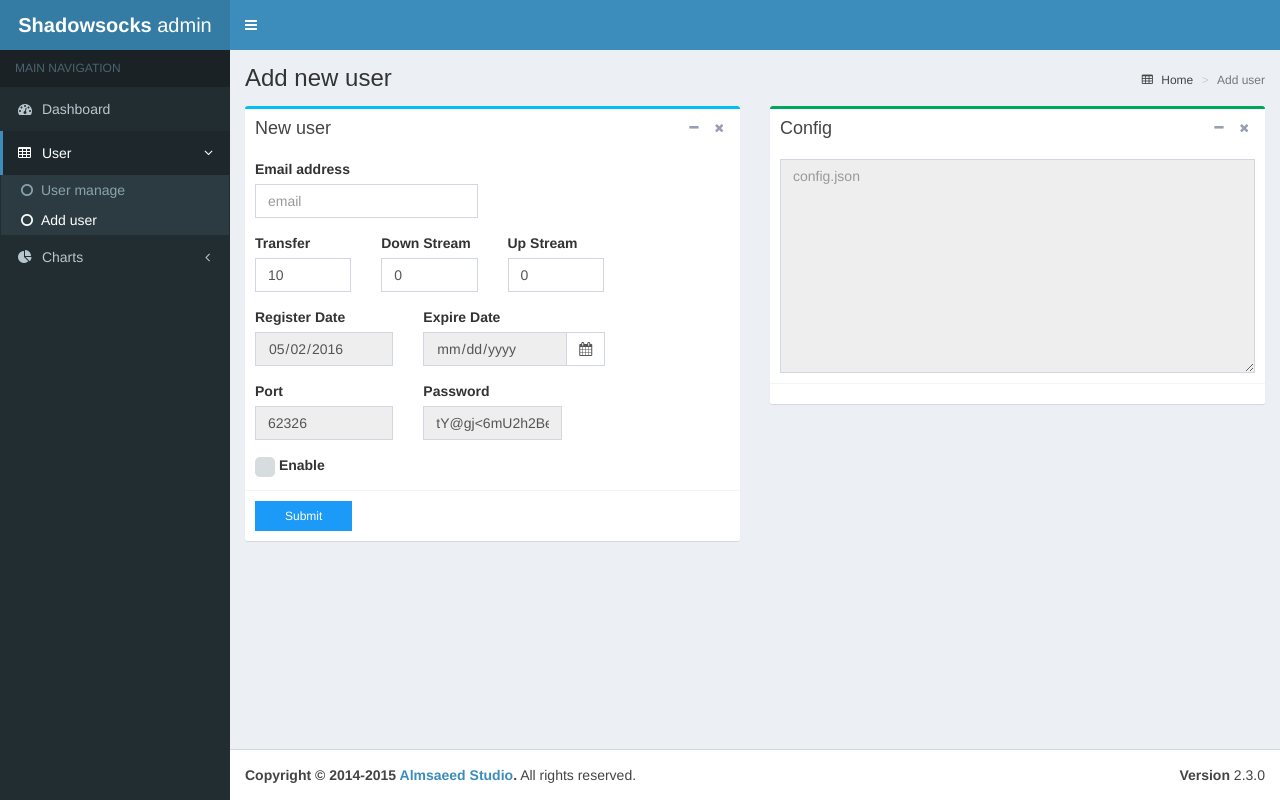
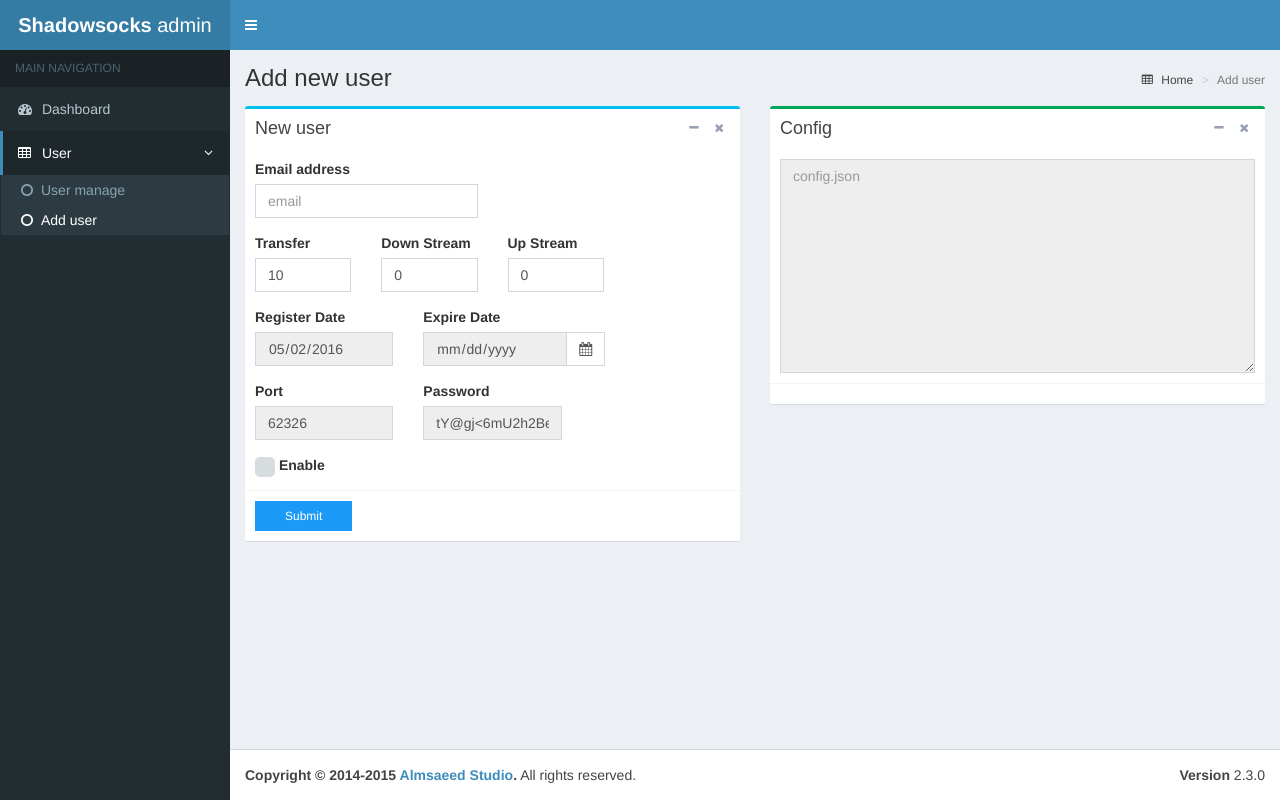
Before and after one commit to arrti/shadowsocks-admin, a Flask app: page /user_add in a window 1280 px wide. Run offline with Flask 2, Linux system fonts and the light colour scheme; some libraries are stand-ins or nearby versions; some web fonts are replaced.

Commit message:
remove unuse content

```diff
--- a/ss_admin/templates/base.html
+++ b/ss_admin/templates/base.html
@@ -91,19 +91,6 @@
                 <li class="{{ active_user_new }}"><a href="/user_add"><i class="fa fa-circle-o"></i>Add user</a></li>
               </ul>
             </li>
-            <li class="treeview">
-              <a href="#">
-                <i class="fa fa-pie-chart"></i>
-                <span>Charts</span>
-                <i class="fa fa-angle-left pull-right"></i>
-              </a>
-              <ul class="treeview-menu">
-                <li><a href="pages/charts/chartjs.html"><i class="fa fa-circle-o"></i> ChartJS</a></li>
-                <li><a href="pages/charts/morris.html"><i class="fa fa-circle-o"></i> Morris</a></li>
-                <li><a href="pages/charts/flot.html"><i class="fa fa-circle-o"></i> Flot</a></li>
-                <li><a href="pages/charts/inline.html"><i class="fa fa-circle-o"></i> Inline charts</a></li>
-              </ul>
-            </li>
           </ul>
         </section>
         <!-- /.sidebar -->
```
